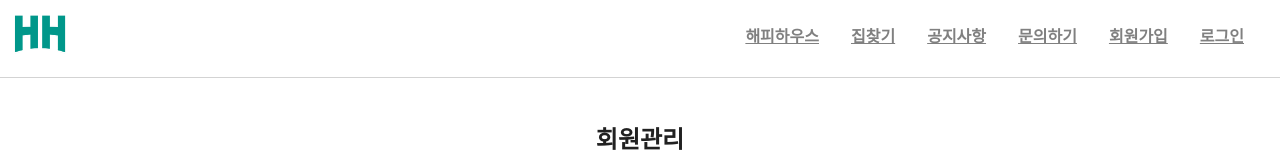
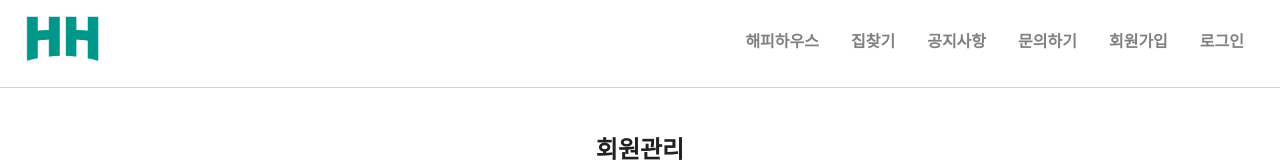
Before and after one commit to sumzi/HappyHouse, a Vue app in the folder happyhouse_vue/: page /user/list in a window 1280 px wide. Shown: the top 162 px of the page. Built offline with nearby package versions, Linux system fonts and the light colour scheme; no server answers; the HTML template or start-up script is replaced by a standard one; what vue-fullpage.js would draw is missing.

Commit message:
Update css

```diff
--- a/happyhouse_vue/src/App.vue
+++ b/happyhouse_vue/src/App.vue
@@ -16,5 +16,6 @@ export default {
 <style>
 * {
   box-sizing: border-box;
+  text-decoration: none;
 }
 </style>
--- a/happyhouse_vue/src/components/layout/HeaderNav.vue
+++ b/happyhouse_vue/src/components/layout/HeaderNav.vue
@@ -33,12 +33,12 @@
               </div>
             </template>
             <v-list>
-              <v-list-item link
-                ><router-link :to="{ name: 'Mypage' }"
-                  >마이페이지</router-link
-                ></v-list-item
+              <router-link :to="{ name: 'Mypage' }"
+                ><v-list-item link>마이페이지</v-list-item></router-link
               >
-              <v-list-item link>찜 목록</v-list-item>
+              <router-link :to="{ name: 'InterestHouse' }"
+                ><v-list-item link>찜 목록</v-list-item></router-link
+              >
               <v-list-item link @click="userLogout">로그아웃</v-list-item>
             </v-list>
           </v-menu>
@@ -81,8 +81,8 @@ export default {
   methods: {
     ...mapMutations("userStore", ["SET_USER_INFO", "USER_LOGIN"]),
     userLogout() {
+      this.SET_USER_INFO(null);
       this.USER_LOGIN(false);
-      this.SET_USER_INFO(null);
       sessionStorage.removeItem("userId");
       if (this.$route.path != "/") this.$router.push({ name: "Index" });
     },
@@ -90,11 +90,10 @@ export default {
 };
 </script>
 
-<style>
+<style scoped>
 #logo img {
-  margin: 10px;
-  width: 60px;
-  height: 50px;
+  height: 60px;
+  margin: 10px 20px;
 }
 .header-container {
   border-bottom: 1px solid lightgray;
@@ -107,10 +106,9 @@ export default {
 }
 .menu > li {
   display: inline-block;
-  margin: 25px 16px;
+  margin: 30px 16px;
   font-size: 16px;
 }
-
 .menu li a {
   font-weight: bold;
   color: gray;
--- a/happyhouse_vue/src/router/index.js
+++ b/happyhouse_vue/src/router/index.js
@@ -10,6 +10,7 @@ import Intro from "../views/Intro.vue";
 import Mypage from "../views/Mypage.vue";
 import FindPw from "../views/FindPw.vue";
 import Signup from "../views/Signup.vue";
+import InterestHouse from "../views/InterestHouse.vue";
 
 import HouseDetail from "../components/map/house/HouseDetail.vue";
 import HouseComp from "../components/map/HouseComp.vue";
@@ -146,6 +147,11 @@ const routes = [
     name: "FindPw",
     component: FindPw,
   },
+  {
+    path: "/interesthouse",
+    name: "InterestHouse",
+    component: InterestHouse,
+  },
 ];
 
 const router = new VueRouter({
--- a/happyhouse_vue/src/store/index.js
+++ b/happyhouse_vue/src/store/index.js
@@ -6,6 +6,7 @@ import noticeStore from "@/store/modules/noticeStore.js";
 import userStore from "@/store/modules/userStore.js";
 import qnaStore from "@/store/modules/qnaStore.js";
 import dealStore from "@/store/modules/dealStore.js";
+import interestStore from "@/store/modules/interestStore.js";
 
 Vue.use(Vuex);
 
@@ -15,6 +16,7 @@ export default new Vuex.Store({
     userStore,
     qnaStore,
     dealStore,
+    interestStore,
   },
   plugins: [
     createPersistedState({
--- a/happyhouse_vue/src/views/Index.vue
+++ b/happyhouse_vue/src/views/Index.vue
@@ -5,11 +5,14 @@
       <li><router-link :to="{ name: 'Deal' }">집찾기</router-link></li>
       <li><router-link :to="{ name: 'Notice' }">공지사항</router-link></li>
       <li><router-link :to="{ name: 'QnA' }">문의하기</router-link></li>
-      <li><router-link :to="{ name: 'User' }">회원관리</router-link></li>
+      <li v-if="userInfo.role === 'admin'">
+        <router-link :to="{ name: 'User' }">회원관리</router-link>
+      </li>
       <li>
-        <router-link :to="{ name: 'Mypage' }">{{
-          userInfo.userName
-        }}</router-link>
+        <router-link :to="{ name: 'Mypage' }"
+          ><v-icon class="mr-1" color="white"> mdi-account-circle </v-icon
+          >{{ userInfo.userName }} 님</router-link
+        >
       </li>
     </ul>
 
@@ -145,7 +148,6 @@ export default {
 }
 #menu a:hover {
   font-weight: bold;
-  border-bottom: 2px solid green;
 }
 #menu a {
   color: #fff;
```
